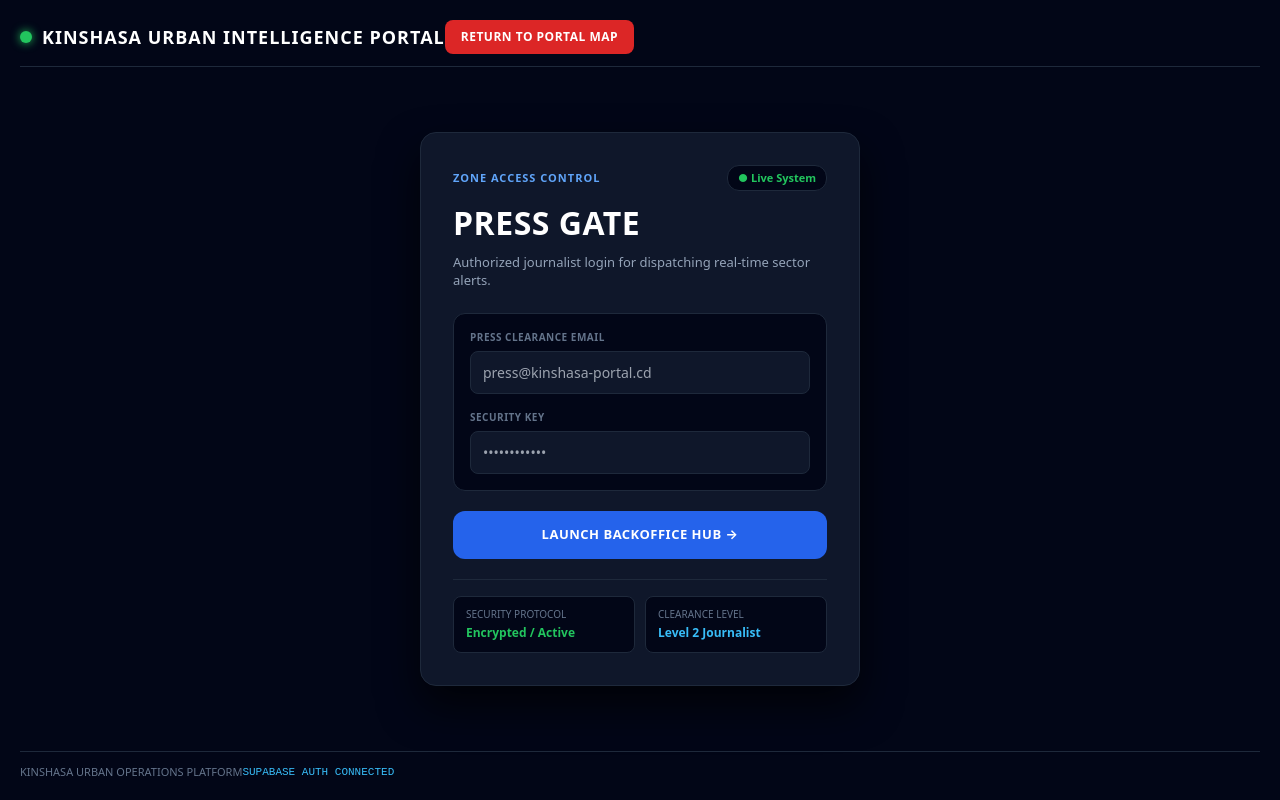
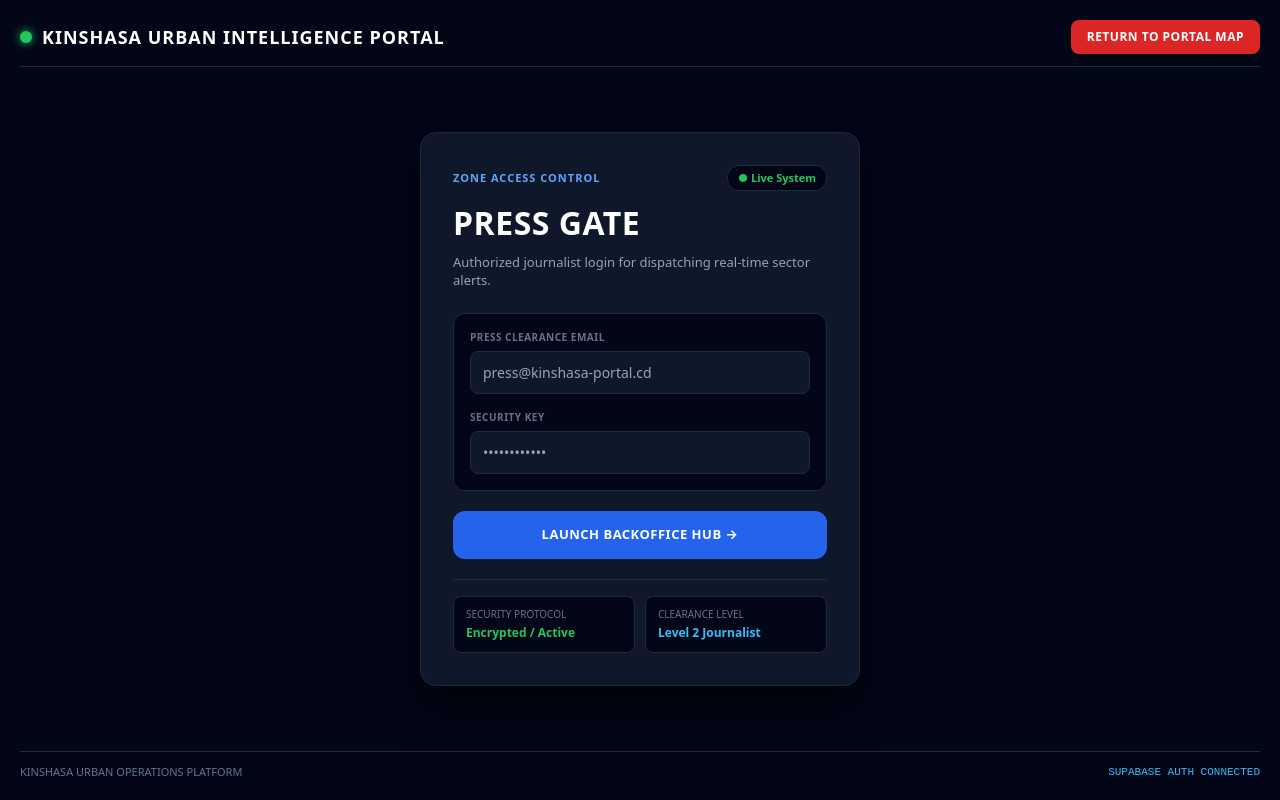
Before and after one commit to cherifadel0308/kinshasa-portal, a Next.js app: page /login in a window 1280 px wide. Built offline with nearby package versions, Linux system fonts and the light colour scheme.

Commit message:
Update page.tsx

```diff
--- a/src/app/login/page.tsx
+++ b/src/app/login/page.tsx
@@ -44,7 +44,7 @@ export default function LoginPage() {
         fontFamily: 'system-ui, -apple-system, BlinkMacSystemFont, "Segoe UI", Roboto, sans-serif',
         display: 'flex',
         flexDirection: 'column',
-        justify: 'space-between',
+        justifyContent: 'space-between',
         boxSizing: 'border-box'
       }}
     >
@@ -52,7 +52,7 @@ export default function LoginPage() {
       <nav
         style={{
           display: 'flex',
-          justify: 'space-between',
+          justifyContent: 'space-between',
           alignItems: 'center',
           paddingBottom: '12px',
           borderBottom: '1px solid #1e293b',
@@ -231,7 +231,7 @@ export default function LoginPage() {
       <footer
         style={{
           display: 'flex',
-          justify: 'space-between',
+          justifyContent: 'space-between',
           alignItems: 'center',
           paddingTop: '12px',
           borderTop: '1px solid #1e293b',
```
